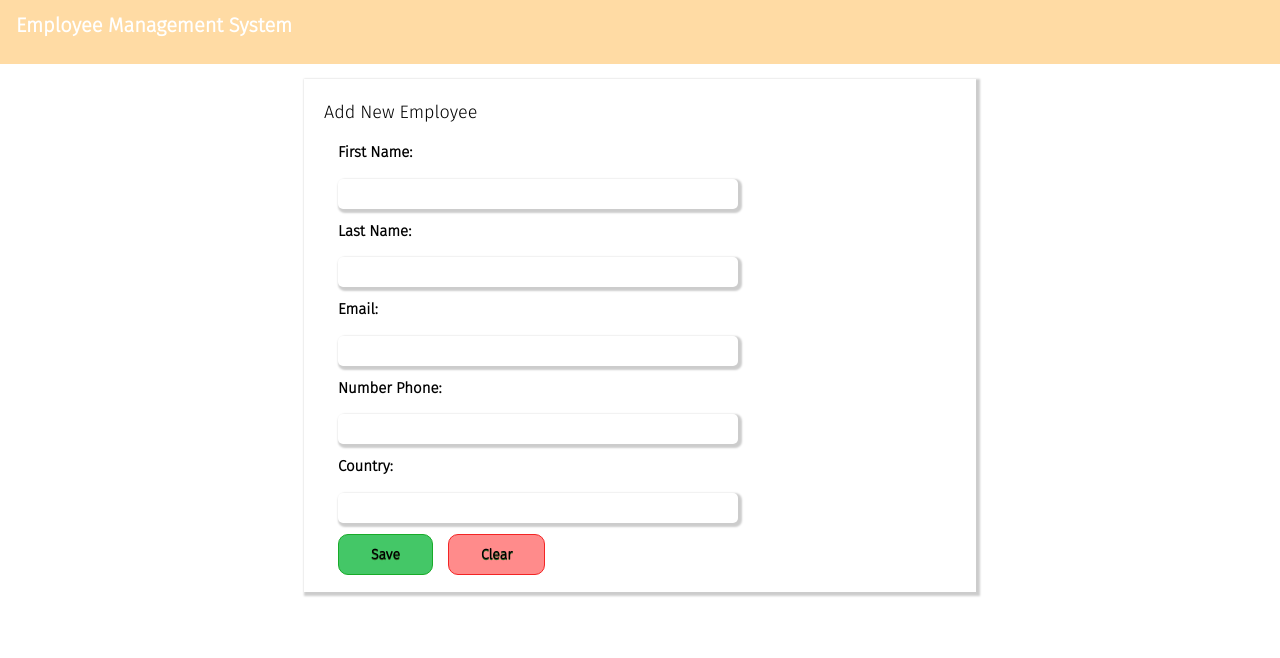
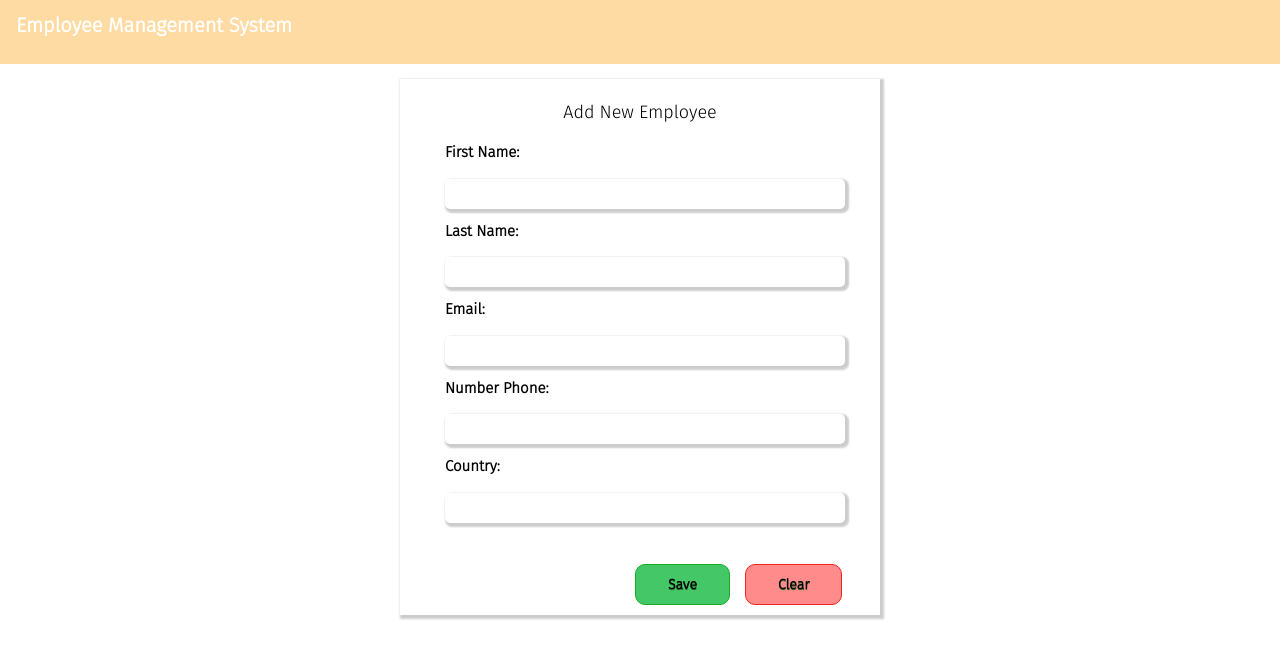
Before and after one commit to LinaDev14/Employee-mangement-system-frontend, a React (Create React App) app: page /addEmployee in a window 1280 px wide. Shown: the top 658 px of the page. Built offline with nearby package versions, Linux system fonts and the light colour scheme.

Commit message:
se agregan rutas y se cambian estilos en addEmployee

```diff
--- a/package.json
+++ b/package.json
@@ -9,7 +9,7 @@
     "axios": "^0.27.2",
     "react": "^17.0.2",
     "react-dom": "^17.0.2",
-    "react-router-dom": "^6.2.1",
+    "react-router-dom": "^6.3.0",
     "react-scripts": "5.0.0",
     "web-vitals": "^2.1.4"
   },
--- a/src/App.css
+++ b/src/App.css
@@ -25,7 +25,7 @@
 
 .container_employee{
 display: flex;
-max-width: 42rem;
+max-width: 30rem;
 box-shadow: 2px 2px 2px 2px rgba(0, 0, 0, 0.2);
 border-bottom: 5px;
 margin: auto;
@@ -36,6 +36,7 @@
 font-weight: normal;
 font-size: 18px;
 font-family: 'Fira Sans', sans-serif;
+text-align: center;
 }
 
 .employee{
@@ -45,7 +46,7 @@
 .label_name{
   font-family: 'Fira Sans', sans-serif;
   font-size: 15px;
-  margin-left: 14px;
+  margin-left: 25px;
 }
 
 .label_name{
@@ -83,6 +84,9 @@
 	text-decoration:none;
 	text-shadow:0px 1px 0px #2f6627;
   margin-right: 15px;
+  margin-left: 190px;
+  margin-top: 30px;
+
 }
 
 .save_employee:hover{
@@ -102,6 +106,7 @@
 	text-decoration:none;
 	text-shadow:0px 1px 0px #2f6627;
   margin-right: 15px;
+
 }
 
 .save_employee_clear:hover{
--- a/src/App.js
+++ b/src/App.js
@@ -1,13 +1,23 @@
+import { BrowserRouter, Routes, Route } from "react-router-dom";
 import './App.css';
 import { AddEmployee } from './components/AddEmployee';
+import { EmployeeList } from './components/EmployeeList';
 import { Navbar } from './components/Navbar';
 
 function App() {
   return (
-    <div>
-      <Navbar />
-      <AddEmployee />
-    </div>
+    <>
+      <BrowserRouter>
+        <Navbar />
+        <Routes>
+          <Route index element={<EmployeeList />} />
+          <Route path="/" element={<EmployeeList />}/>
+          <Route path="/employeeList" element={<EmployeeList />} />
+          <Route path="/addEmployee" element={<AddEmployee/>}/>
+        </Routes>
+
+      </BrowserRouter>
+    </>
   );
 }
 
--- /dev/null
+++ b/src/components/EmployeeList.jsx
@@ -0,0 +1,9 @@
+import React from 'react'
+
+const EmployeeList = () => {
+  return (
+    <div>EmployeeList</div>
+  )
+}
+
+export {EmployeeList}
```
Also changed, not shown: 1 other file (tests, documents, lock files or other folders).
